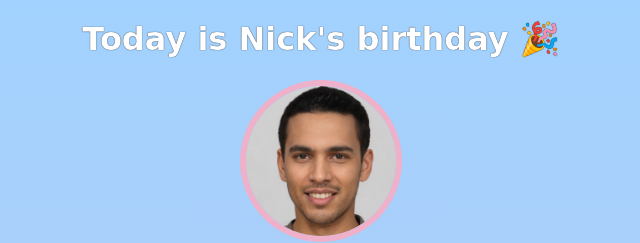
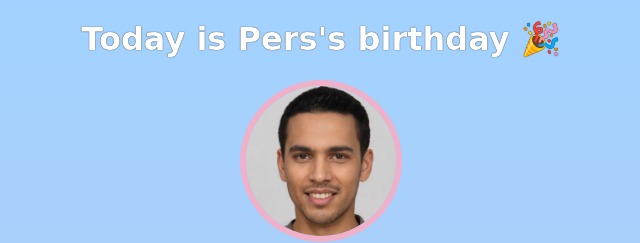
Before and after one commit to aciiDum/birthday-gif-site, a website built with Vite: page index.html in a window 1280 px wide. Shown: the top 243 px of the page, 319-959 px from the left. Built offline with nearby package versions, Linux system fonts and the light colour scheme; a web font is replaced by a local one.

Commit message:
Changed the name to per

```diff
--- a/index.html
+++ b/index.html
@@ -7,7 +7,7 @@
     </head>
     <body>
         <div id="header">
-            <h1>Today is Nick's birthday 🎉</h1>
+            <h1>Today is Pers's birthday 🎉</h1>
             <img id="bff-img" src="images/nick.jpg">
             <h2 id="bday-age">24 years old</h2>
             <h4 id="bday-date">01.11.2022</h4>
```
